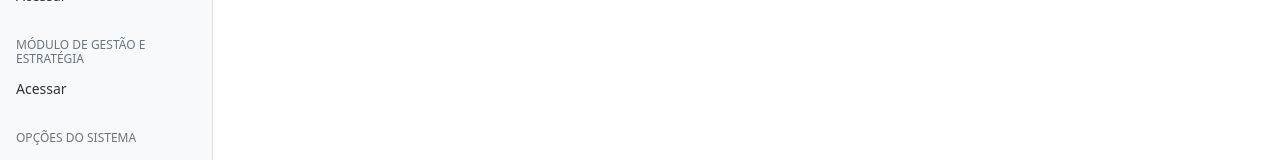
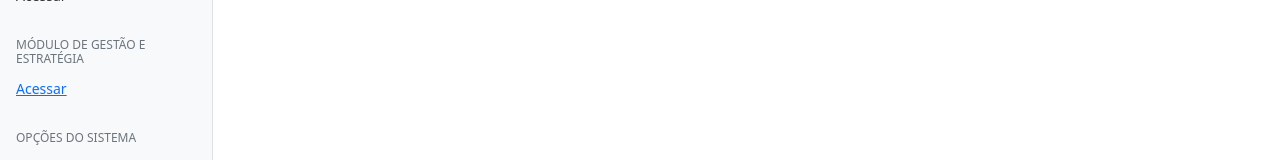
Before and after one commit to AlexNolaco/GSL-Front-End, an Angular app: page / in a window 1280 px wide. Shown: the part 339-499 px from the top of the page. Built offline with nearby package versions, Linux system fonts and the light colour scheme.

Commit message:
adicionado link jira

```diff
--- a/src/app/layouts/content/content.component.html
+++ b/src/app/layouts/content/content.component.html
@@ -105,7 +105,7 @@
           <li class="nav-item">
             <a class="nav-link" href="#">
               <span data-feather="file-text"></span>
-              Acessar
+              <a  target="_blank" href="https://gsl-jira.atlassian.net/jira/software/projects/GSL/boards/1">Acessar</a>
             </a>
           </li>
         </ul>
```
